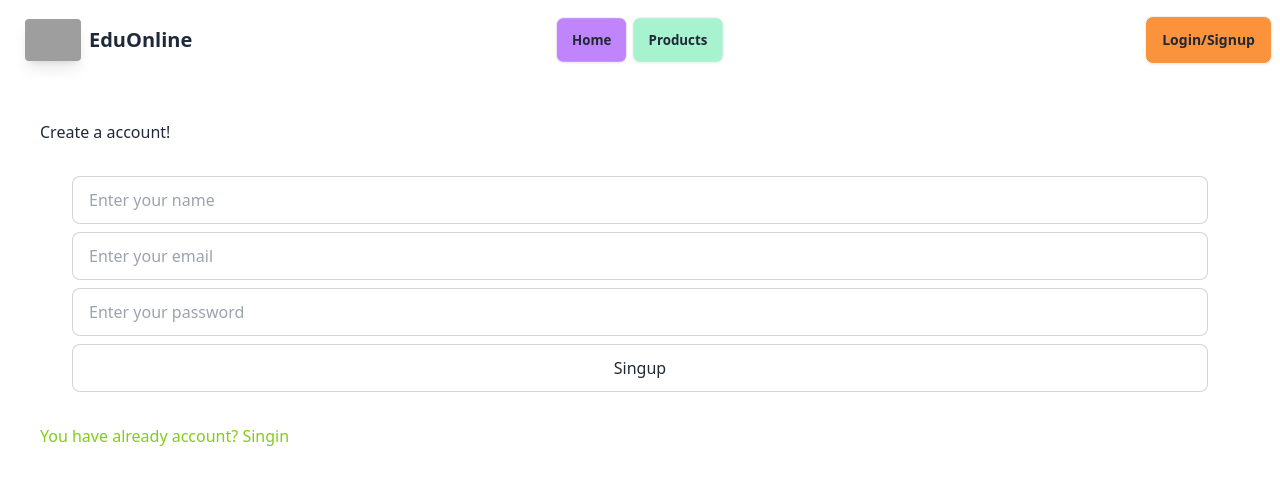
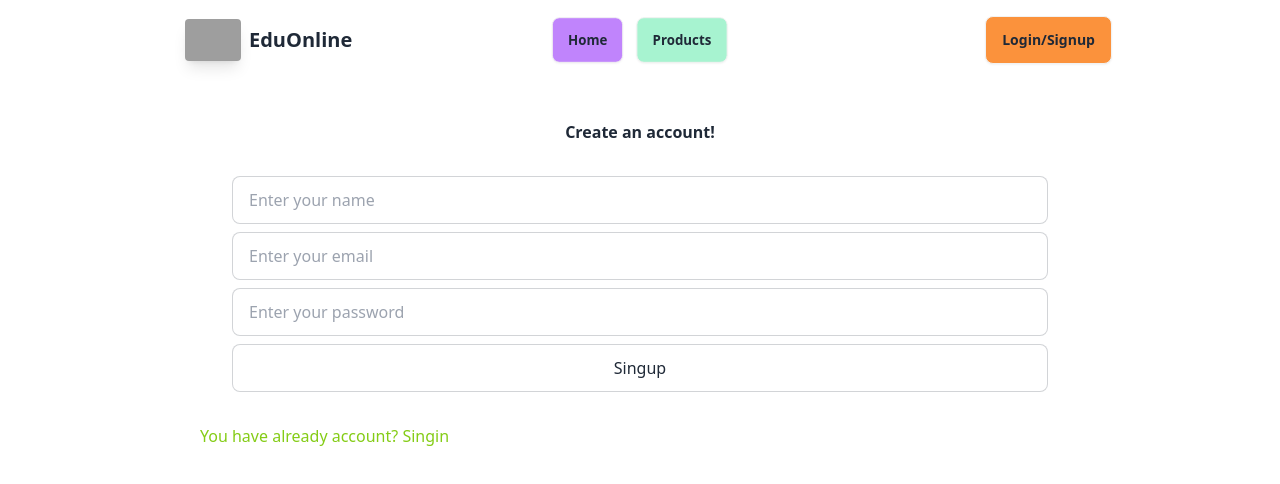
Before and after one commit to mdabulhasanevan/Online-course-Assignment4, a React (Vite) app: page /singup in a window 1280 px wide. Shown: the top 484 px of the page. Built offline with nearby package versions, Linux system fonts and the light colour scheme; no server answers; grey boxes are pictures that could not be loaded.

Commit message:
login with id password and signup 2

```diff
--- a/src/components/ContactForm.jsx
+++ b/src/components/ContactForm.jsx
@@ -2,7 +2,7 @@ import React from 'react'
 
 export default function ContactForm() {
     return (
-        <div className='mt-2'>
+        <div className='mt-2 mb-2'>
             <h2 className='font-bold p-5'>Contact Form</h2>
             <label className="input input-bordered flex items-center gap-2">
                 <input type="text" className="grow" placeholder="Name" />
--- a/src/components/Navbar.jsx
+++ b/src/components/Navbar.jsx
@@ -40,7 +40,7 @@ export default function Navbar() {
                     EduOnline </Link>
                 </div>
                 <div className="navbar-center hidden lg:flex">
-                    <ul className="menu menu-horizontal px-1">
+                    <ul className="menu menu-horizontal px-1 flex gap-2">
                     <li ><Link to="/" className="btn bg-purple-400 hover:bg-stone-50">Home</Link></li>
                     <li ><Link to="/products" className="btn bg-emerald-200 hover:bg-stone-50">Products</Link></li>
                     </ul>
--- a/src/layout/LoginLayout.jsx
+++ b/src/layout/LoginLayout.jsx
@@ -1,15 +1,15 @@
 import { Outlet } from "react-router-dom";
-import Navbar from './../components/Navbar';
+import Navbar from '../components/navbar'
 
 
 const LoginLayout = () => {
   return (
-    <span className='container mx-auto w-3/4' >
+    <div className='container mx-auto w-3/4' >
       <Navbar />
       <div className="container mx-auto min-h-screen p-10">
         <Outlet />
       </div>
-    </span>
+    </div>
   );
 };
 export default LoginLayout;
--- a/src/pages/SignUp.jsx
+++ b/src/pages/SignUp.jsx
@@ -35,7 +35,7 @@ const SingUp = () => {
                     }).then(() => {
                         // Profile updated!
                         setErr("");
-                        navigate("/");
+                        navigate("/products");
                     });
                 })
                 .catch((error) => {
@@ -51,14 +51,14 @@ const SingUp = () => {
 
     onAuthStateChanged(auth, (user) => {
         if (user) {
-            navigate("/");
+            navigate("/products");
         }
     });
 
     return (
         <div id="singup">
             <div className="singup">
-                <h2>Create a account!</h2>
+                <h2 className="text-center font-bold">Create an account!</h2>
                 <div className="card-body">
                     <div className="form-control">
                         <input onChange={(e) => setName(e.target.value)} type="text" className="input input-bordered" required placeholder="Enter your name" />
@@ -72,7 +72,7 @@ const SingUp = () => {
                     </div>
                     <button onClick={handleSubmit} className="input input-bordered" required> Singup</button>
                 </div>
-                <Link className="text-lime-500" to="/login">You have already account? Singin</Link>
+                <Link className="text-center hover:cursor-pointer text-lime-500" to="/login">You have already account? Singin</Link>
             </div>
         </div>
     );
```
